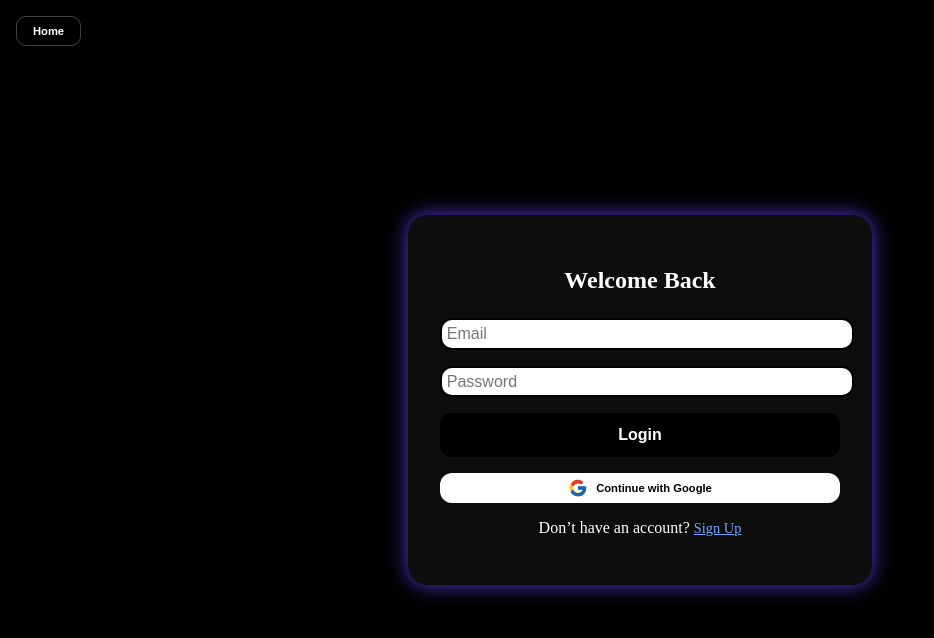
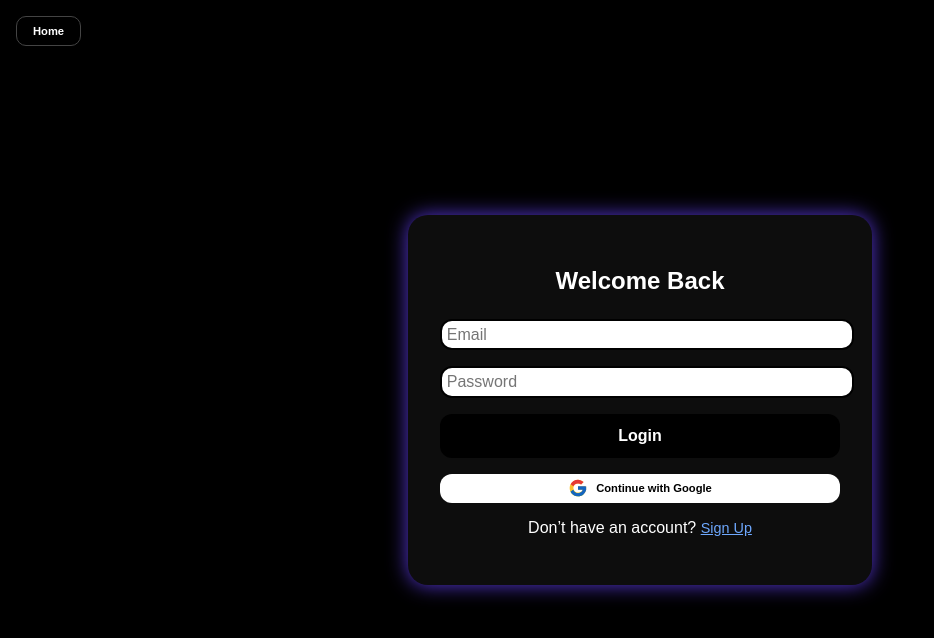
Before and after one commit to vmr093/MeetingTranscriber, a React (Vite) app in the folder frontend/: page /login in a window 1280 px wide. Shown: the top 638 px of the page, without its empty margins (0-934 px from the left). Built offline with nearby package versions, Linux system fonts and the light colour scheme.

Commit message:
styled settings page

```diff
--- a/frontend/public/index.html
+++ b/frontend/public/index.html
@@ -9,7 +9,8 @@
     <link href="https://fonts.googleapis.com/css2?family=Poppins:wght@400;600&display=swap" rel="stylesheet">
 
     <!-- Favicon (Optional) -->
-    <link rel="icon" type="image/png" href="/favicon.ico">
+    <link rel="icon" type="image/svg+xml" href="/assets/microphone.svg">
+
 
     <!-- Meta Description for SEO -->
     <meta name="description" content="AI-powered meeting transcription app">
--- a/frontend/src/App.jsx
+++ b/frontend/src/App.jsx
@@ -6,6 +6,8 @@ import Signup from "./pages/signup";
 import PrivateRoute from "./components/PrivateRoute";
 import MyMeetings from "./pages/MyMeetings";
 import Favorites from "./pages/Favorites";
+import Settings from "./pages/Settings";
+
 
 function App() {
   return (
@@ -37,10 +39,19 @@ function App() {
               <Favorites />
             </PrivateRoute>
           }
-          />
+        />
+        <Route
+          path="/settings"
+          element={
+            <PrivateRoute>
+              <Settings />
+            </PrivateRoute>
+          }
+        />
       </Routes>
     </Router>
   );
+
 }
 
 export default App;
--- /dev/null
+++ b/frontend/src/pages/Settings.jsx
@@ -0,0 +1,170 @@
+import { useState, useEffect } from "react";
+import { getAuth, updateProfile } from "firebase/auth";
+import { motion } from "framer-motion";
+import Navbar from "../components/Navbar";
+
+const styles = {
+  container: {
+    padding: "6rem 1.5rem 2rem",
+    maxWidth: "400px",
+    margin: "0 auto",
+    textAlign: "center",
+    color: "#fff",
+  },
+  heading: {
+    fontSize: "2rem",
+    fontWeight: "bold",
+    marginBottom: "2rem",
+  },
+  avatar: {
+    width: "100px",
+    height: "100px",
+    borderRadius: "50%",
+    border: "3px solid #4eaaff",
+    objectFit: "cover",
+    marginBottom: "1rem",
+  },
+  label: {
+    display: "block",
+    marginTop: "1.2rem",
+    marginBottom: "0.5rem",
+    fontWeight: "bold",
+  },
+  input: {
+    width: "80%",
+    padding: "0.7rem",
+    fontSize: "1rem",
+    borderRadius: "10px",
+    border: "1px solid #333",
+    marginBottom: "1rem",
+    background: "#111",
+    color: "#fff",
+  },
+  uploadButton: {
+    backgroundColor: "#4eaaff",
+    border: "none",
+    padding: "0.6rem 1.2rem",
+    borderRadius: "10px",
+    color: "#fff",
+    fontWeight: "bold",
+    cursor: "pointer",
+    marginBottom: "0.5rem",
+  },
+  fileName: {
+    fontStyle: "italic",
+    fontSize: "0.9rem",
+    marginBottom: "1rem",
+    color: "#bbb",
+  },
+  button: {
+    backgroundColor: "#38d9a9",
+    border: "none",
+    padding: "0.7rem 1.5rem",
+    borderRadius: "10px",
+    color: "#fff",
+    fontWeight: "bold",
+    cursor: "pointer",
+    fontSize: "1rem",
+  },
+
+};
+
+function Settings() {
+  const auth = getAuth();
+  const user = auth.currentUser;
+
+  const [displayName, setDisplayName] = useState(user?.displayName || "");
+  const [photoURL, setPhotoURL] = useState(user?.photoURL || "");
+  const [previewImage, setPreviewImage] = useState(photoURL);
+  const [useAltTheme, setUseAltTheme] = useState(
+    localStorage.getItem("useAltTheme") === "true"
+  );
+
+  useEffect(() => {
+    document.body.classList.toggle("alt-theme", useAltTheme);
+    localStorage.setItem("useAltTheme", useAltTheme);
+  }, [useAltTheme]);
+
+  const handleImageChange = (e) => {
+    const file = e.target.files[0];
+    if (file) {
+      const reader = new FileReader();
+      reader.onload = () => setPreviewImage(reader.result);
+      reader.readAsDataURL(file);
+    }
+  };
+
+  const handleUpdateProfile = async () => {
+    try {
+      await updateProfile(user, {
+        displayName,
+        photoURL: previewImage,
+      });
+
+      localStorage.setItem("displayName", displayName);
+      localStorage.setItem("photoURL", previewImage);
+
+      alert("Profile updated successfully");
+    } catch (err) {
+      console.error("Update error:", err);
+      alert("Failed to update profile");
+    }
+  };
+
+  return (
+    <>
+      <Navbar />
+      <motion.div
+        initial={{ opacity: 0, y: 30 }}
+        animate={{ opacity: 1, y: 0 }}
+        transition={{ duration: 0.5 }}
+        style={styles.container}
+      >
+        <h2 style={styles.heading}>Settings</h2>
+
+
+
+        {previewImage && (
+          <img src={previewImage} alt="Avatar" style={styles.avatar} />
+        )}
+
+        <label style={styles.label}>Display Name</label>
+        <input
+          style={styles.input}
+          value={displayName}
+          onChange={(e) => setDisplayName(e.target.value)}
+        />
+
+        <label style={styles.label}>Profile Image</label>
+        <motion.button
+          whileHover={{ scale: 1.05 }}
+          whileTap={{ scale: 0.95 }}
+          style={styles.uploadButton}
+          onClick={() => document.getElementById("hiddenFileInput").click()}
+        >
+          Upload Image
+        </motion.button>
+
+        <input
+          id="hiddenFileInput"
+          type="file"
+          accept="image/*"
+          style={{ display: "none" }}
+          onChange={handleImageChange}
+        />
+
+
+        <motion.button
+          whileHover={{ scale: 1.05 }}
+          whileTap={{ scale: 0.95 }}
+          style={styles.button}
+          onClick={handleUpdateProfile}
+        >
+          Save
+        </motion.button>
+      </motion.div>
+    </>
+  );
+}
+
+export default Settings;
--- a/frontend/src/styles/theme.css
+++ b/frontend/src/styles/theme.css
@@ -1,12 +1,32 @@
-body {
-  background-color: #000; /* or #0d0d0d for a slightly softer black */
-  color: #fff;
-  margin: 0;
-  font-family: 'Poppins', ; /* or match your UI font */
+/* Default Theme Variables */
+:root {
+  --bg-color: #000;
+  --text-color: #ffffff;
+  --text-muted: #cccccc;
+  --primary-color: #007bff; /* Main blue accent */
 }
 
-:root {
-  --text-color: #ffffff;
-  --text-muted: #cccccc;
-  --primary-color: #007bff; /* your blue theme */
+/* Apply default theme */
+body {
+  background-color: var(--bg-color);
+  color: var(--text-color);
+  margin: 0;
+  font-family: 'Poppins', sans-serif;
 }
+
+/* Alt Theme: Soft purple + light accents */
+body.alt-theme {
+  --bg-color: #14131a;
+  --text-color: #e0e0e0;
+  --text-muted: #aaa;
+  --primary-color: #ff9ff3; /* Soft pink/purple */
+}
+
+/* Optional enhancements */
+a {
+  color: var(--primary-color);
+}
+
+button {
+  font-family: inherit;
+}
```
Also changed, not shown: frontend/public/assets/microphone.svg (added).
